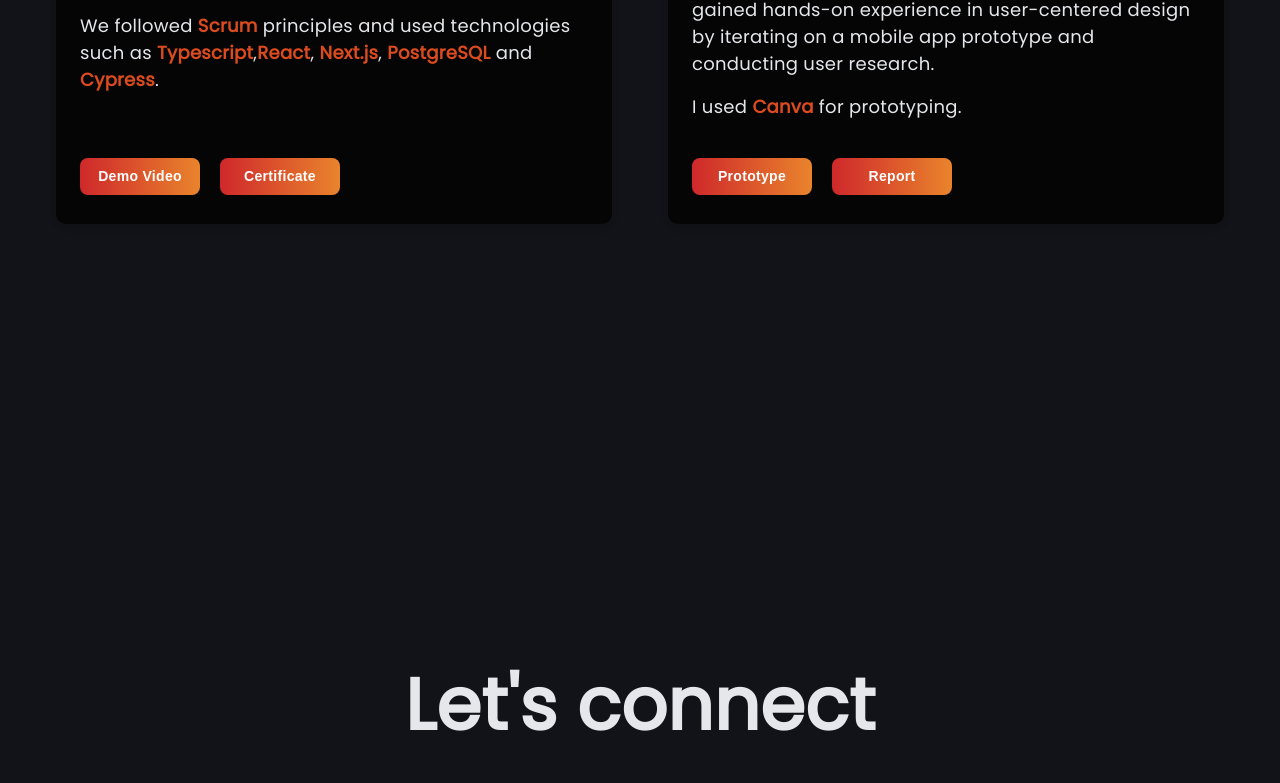
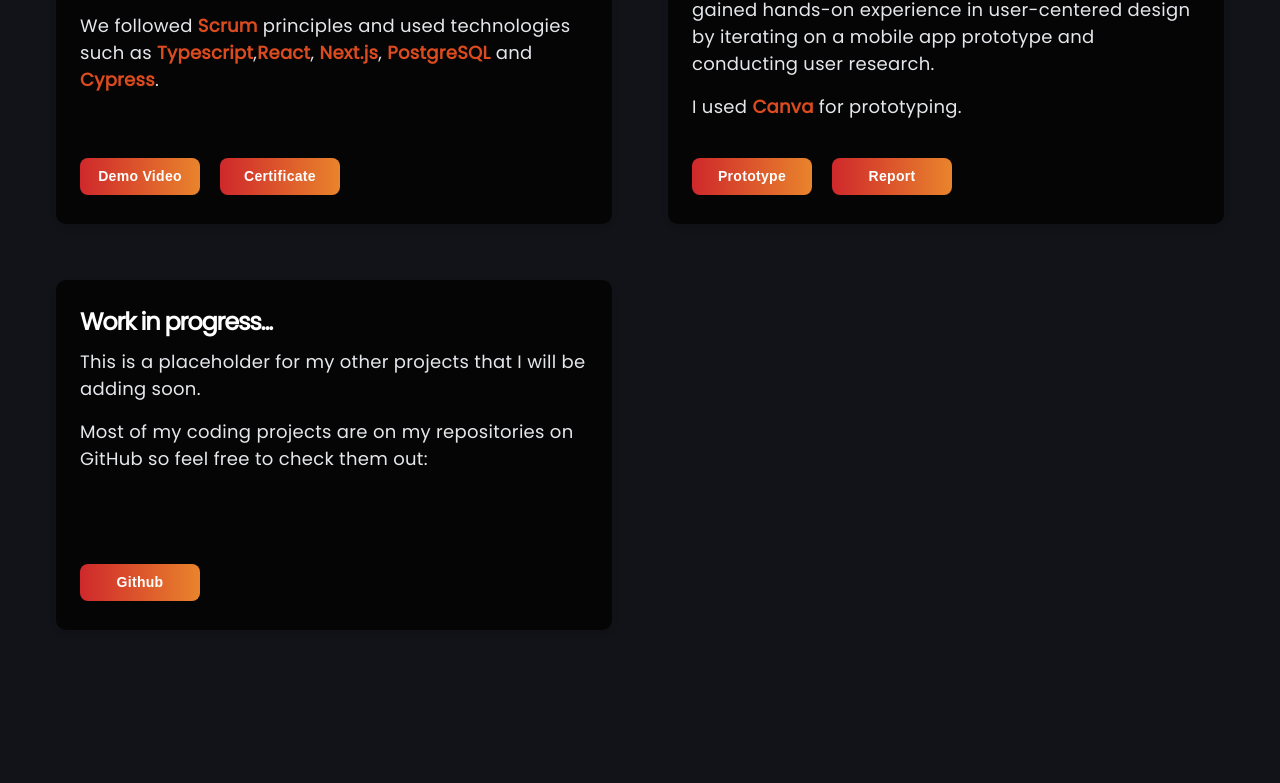
Before and after one commit to laurelcrelia/laurelcrelia.github.io, a React (Create React App) app: page /#/ in a window 1280 px wide. Shown: the part 1528-2311 px from the top of the page. Built offline with nearby package versions, Linux system fonts and the light colour scheme.

Commit message:
Add placeholder for next project cards

```diff
--- a/src/pages/Home/components/Card.jsx
+++ b/src/pages/Home/components/Card.jsx
@@ -18,7 +18,7 @@ const Card = ({
             <h5 className="card-title">{title}</h5>
             <p className="card-description">{description}</p>
             <div className="card-link-container">
-            <a
+            {link ? (<a
                 href={link}
                 rel={"noreferrer"}
                 target={"_blank"}
@@ -26,6 +26,7 @@ const Card = ({
             >
                 {linkDescription}
             </a>
+            ) : null}
             {link2 ? (
                 <a
                 href={link2}
--- a/src/pages/Home/components/Projects.jsx
+++ b/src/pages/Home/components/Projects.jsx
@@ -49,6 +49,21 @@ const Projects = () => {
               link2="https://docs.google.com/document/d/1TRG1CH2AAgGD048RMWQSMaglW61VR-R9qKf9OvJBv6Q/edit?usp=sharing"
               linkDescription2="Report"
             />
+            <Card
+              title="Work in progress..."
+              description={
+                <>
+                <p className="mb-4">
+                This is a placeholder for my other projects that I will be adding soon.
+                </p>
+                <p>
+                Most of my coding projects are on my repositories on GitHub so feel free to check them out:
+                </p>
+                </>
+              }
+              link="https://github.com/laurelcrelia?tab=repositories"
+              linkDescription="Github"
+            />
           </div>
         </div>
       </div>
```
